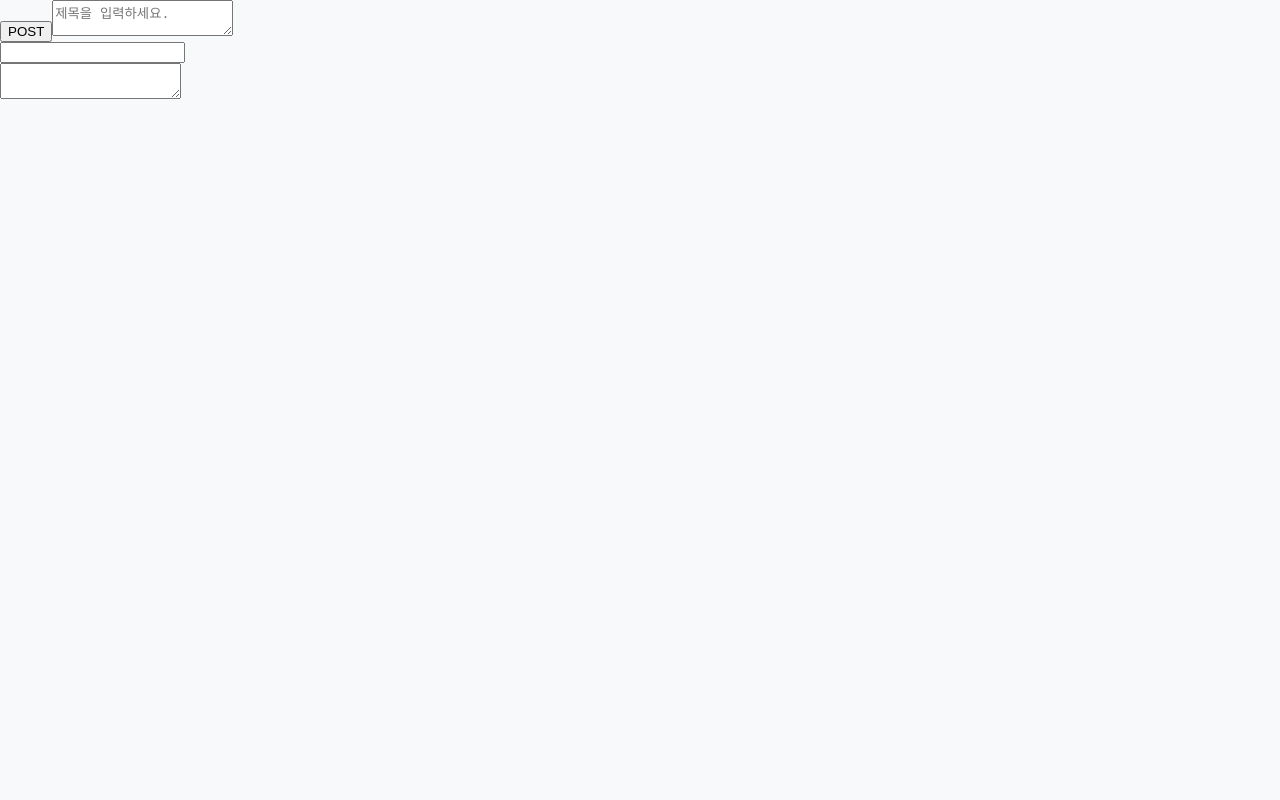
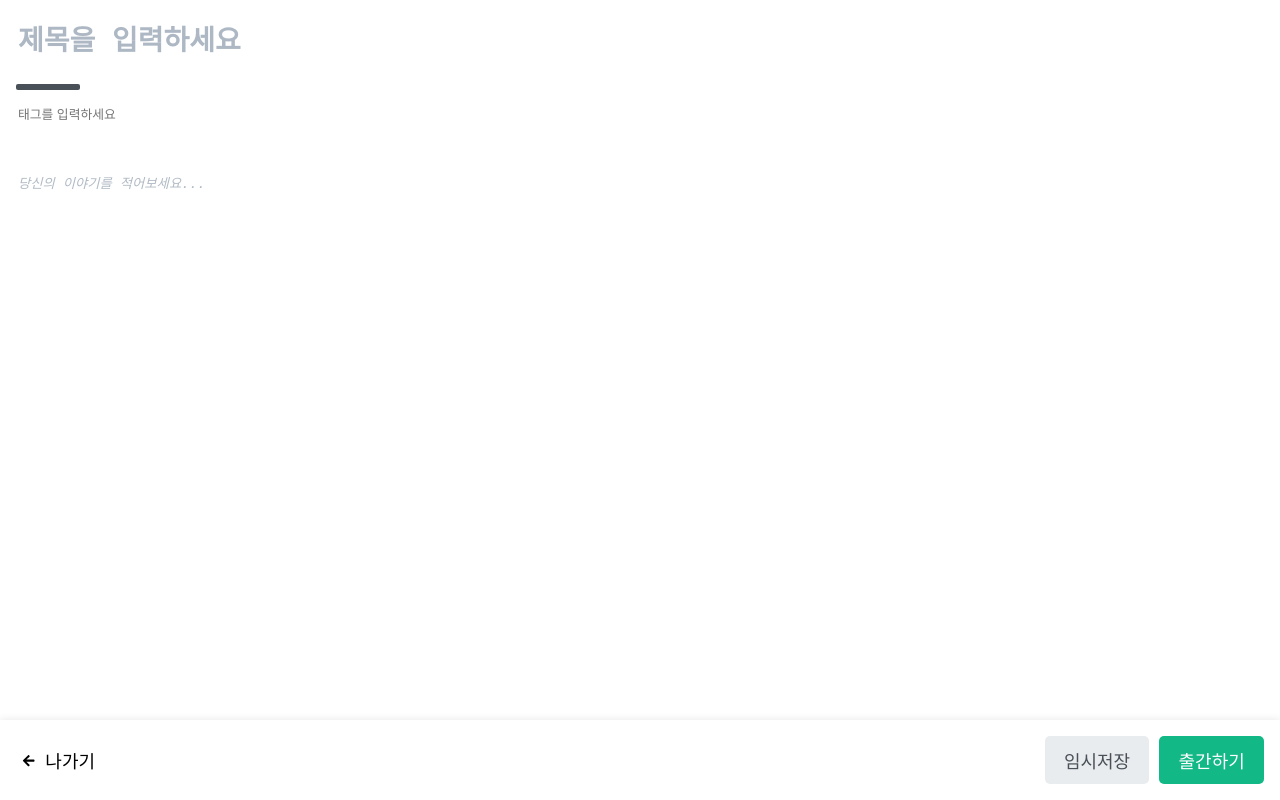
Before and after one commit to WE-SOPT-29th-Web-Part/Younyi-Kim, a React (Create React App) app in the folder Velog_Clone_React/: page /write in a window 1280 px wide. Built offline with nearby package versions, Linux system fonts and the light colour scheme.

Commit message:
feat:Velog React 새글 작성 페이지 디자인

```diff
--- a/Velog_Clone_React/mock-api.json
+++ b/Velog_Clone_React/mock-api.json
@@ -55,6 +55,17 @@
       "thumbnail": "",
       "data": "",
       "date": "2021년 11월 9일"
+    },
+    {
+      "id": 5,
+      "title": "",
+      "body": "",
+      "summary": "요약입니다.",
+      "series": "",
+      "tags": [],
+      "thumbnail": "",
+      "data": "",
+      "date": "2021년 11월 10일"
     }
   ]
 }
--- a/Velog_Clone_React/src/components/write/ArticleBody.jsx
+++ b/Velog_Clone_React/src/components/write/ArticleBody.jsx
@@ -1,4 +1,5 @@
 import React from "react";
+import styled from "styled-components";
 
 const ArticleBody = ({ setArticleData }) => {
     const handleChange = (e) => {
@@ -7,7 +8,31 @@ const ArticleBody = ({ setArticleData }) => {
             body: e.target.value,
         }));
     };
-    return <textarea onChange={handleChange}></textarea>;
+    return (
+        <StyledAricleBody>
+            <textarea
+                placeholder="당신의 이야기를 적어보세요..."
+                onChange={handleChange}
+            ></textarea>
+        </StyledAricleBody>
+    );
 };
 
 export default ArticleBody;
+
+const StyledAricleBody = styled.div`
+    flex: 1 1 0%;
+    padding: 1rem;
+    & > textarea {
+        width: 100%;
+        height: 100%;
+        border: 0;
+        outline: 0;
+        resize: none;
+    }
+
+    & > textarea::placeholder {
+        font-style: italic;
+        color: rgb(176, 186, 196);
+    }
+`;
--- a/Velog_Clone_React/src/components/write/ArticleFooter.jsx
+++ b/Velog_Clone_React/src/components/write/ArticleFooter.jsx
@@ -1,7 +1,72 @@
 import React from "react";
-
+import styled from "styled-components";
+import { FaArrowLeft } from "react-icons/fa";
 const ArticleFooter = () => {
-    return <div></div>;
+    return (
+        <StyledArticleFooter>
+            <StyledFooterWrapper>
+                <button>
+                    <FaArrowLeft />
+                    <span>나가기</span>
+                </button>
+                <StyledSubmitButton>
+                    <button>임시저장</button>
+                    <button>출간하기</button>
+                </StyledSubmitButton>
+            </StyledFooterWrapper>
+        </StyledArticleFooter>
+    );
 };
 
 export default ArticleFooter;
+
+const StyledArticleFooter = styled.div`
+    position: fixed;
+    bottom: 0px;
+    z-index: 10;
+    width: 100%;
+`;
+
+const StyledFooterWrapper = styled.div`
+    display: flex;
+    justify-content: space-between;
+    align-items: center;
+    width: 100%;
+    padding: 1rem;
+    box-shadow: rgb(0 0 0 / 10%) 0px 0px 8px;
+
+    button {
+        border: 0;
+        outline: 0;
+        cursor: pointer;
+        background-color: inherit;
+    }
+
+    & > button span {
+        margin-left: 10px;
+        font-size: 1.125rem;
+    }
+`;
+
+const StyledSubmitButton = styled.div`
+    button {
+        padding: 0.7rem 1.2rem;
+        border-radius: 5px;
+        font-size: 1.125rem;
+    }
+
+    button:hover {
+        opacity: 0.9;
+    }
+
+    & > button:first-child {
+        background: rgb(233, 236, 239);
+        color: rgb(73, 80, 87);
+        margin-right: 10px;
+    }
+
+    & > button {
+        background: rgb(18, 184, 134);
+        color: white;
+    }
+`;
--- a/Velog_Clone_React/src/components/write/ArticleTags.jsx
+++ b/Velog_Clone_React/src/components/write/ArticleTags.jsx
@@ -1,4 +1,5 @@
 import React from "react";
+import styled from "styled-components";
 
 const ArticleTags = ({ tags, articleData, setArticleData }) => {
     const handleKeyPress = (e) => {
@@ -12,13 +13,34 @@ const ArticleTags = ({ tags, articleData, setArticleData }) => {
         }
     };
     return (
-        <div>
+        <StyledArticleTags>
             {tags.map((tag) => (
                 <span key={tag}>{tag}</span>
             ))}
-            <input type="text" onKeyPress={handleKeyPress} />
-        </div>
+            <input
+                type="text"
+                placeholder="태그를 입력하세요"
+                onKeyPress={handleKeyPress}
+            />
+        </StyledArticleTags>
     );
 };
 
 export default ArticleTags;
+
+const StyledArticleTags = styled.div`
+    padding: 0 1rem 2rem 1rem;
+
+    & > input {
+        color: rgb(52, 58, 64);
+        font-size: 0.8rem;
+        display: flex;
+        flex-wrap: wrap;
+        border: 0;
+        outline: 0;
+    }
+
+    & > input::placeholder {
+        font-size: 0.8rem;
+    }
+`;
--- a/Velog_Clone_React/src/components/write/ArticleTitle.jsx
+++ b/Velog_Clone_React/src/components/write/ArticleTitle.jsx
@@ -1,5 +1,6 @@
 import React from "react";
 import ArticleCard from "./ArticleCard";
+import styled from "styled-components";
 
 const ArticleTitle = ({ setArticleData }) => {
     // textarea의 value가 변할 때 articleData.title를 변경
@@ -10,11 +11,38 @@ const ArticleTitle = ({ setArticleData }) => {
         }));
     };
     return (
-        <textarea
-            placeholder="제목을 입력하세요."
-            onChange={handleChange}
-        ></textarea>
+        <StyledTitle>
+            <textarea
+                placeholder="제목을 입력하세요"
+                onChange={handleChange}
+            ></textarea>
+            <StyledTitleLine></StyledTitleLine>
+        </StyledTitle>
     );
 };
 
 export default ArticleTitle;
+
+const StyledTitle = styled.div`
+    padding: 1rem;
+    & > textarea {
+        width: 100%;
+        outline: 0;
+        border: 0;
+        font-size: 28px;
+        font-weight: bold;
+        background: inherit;
+        resize: none;
+    }
+
+    & > textarea::placeholder {
+        color: rgb(173, 184, 196);
+    }
+`;
+
+const StyledTitleLine = styled.div`
+    background: rgb(73, 80, 87);
+    height: 6px;
+    width: 4rem;
+    border-radius: 2px;
+`;
--- a/Velog_Clone_React/src/pages/Write.jsx
+++ b/Velog_Clone_React/src/pages/Write.jsx
@@ -4,6 +4,7 @@ import ArticleTags from "../components/write/ArticleTags";
 import ArticleBody from "../components/write/ArticleBody";
 import ArticleFooter from "../components/write/ArticleFooter";
 import { client } from "../libs/api";
+import styled from "styled-components";
 
 const Write = () => {
     const [articleData, setArticleData] = useState({
@@ -42,8 +43,7 @@ const Write = () => {
     };
 
     return (
-        <div>
-            <button onClick={handlePost}>POST</button>
+        <StyledWriteWrapper>
             <ArticleTitle setArticleData={setArticleData} />
             <ArticleTags
                 articleData={articleData}
@@ -52,8 +52,17 @@ const Write = () => {
             />
             <ArticleBody setArticleData={setArticleData} />
             <ArticleFooter />
-        </div>
+            {/* <button onClick={handlePost}>POST</button> */}
+        </StyledWriteWrapper>
     );
 };
 
 export default Write;
+
+const StyledWriteWrapper = styled.div`
+    height: 100%;
+    display: flex;
+    flex-direction: column;
+    position: relative;
+    background: #fff;
+`;
```
